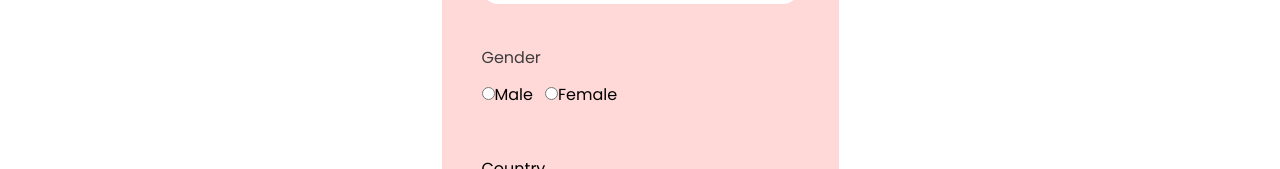
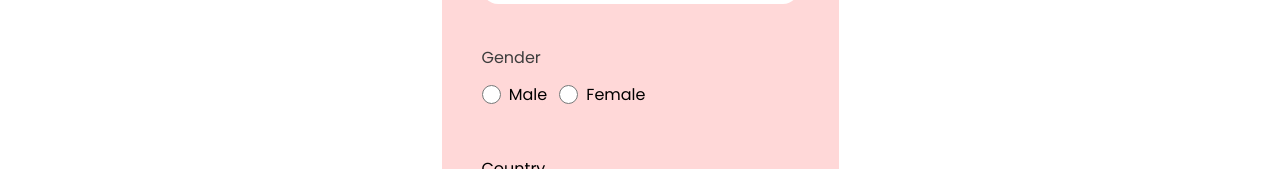
Before and after one commit to arpanaditya/BabyShop, a Next.js app: page /apply_for_job in a window 1280 px wide. Shown: the part 708-877 px from the top of the page. Built offline with nearby package versions, Linux system fonts and the light colour scheme.

Commit message:
Radio buttons modified

```diff
--- a/pages/apply_for_job.js
+++ b/pages/apply_for_job.js
@@ -64,9 +64,8 @@ const Apply_for_job = () => {
 <br/>
               <p >Gender</p>
 
-              <div>
+              <div className='radio_container'>
                 <input
-              className='input_res'
                 type="radio"
                 id='male'
                 name="gender" />
--- a/styles/globals.css
+++ b/styles/globals.css
@@ -396,6 +396,17 @@ a {
   flex-direction: column;
 }
 
+input[type="radio"] {
+  height: 1.2rem;
+  width: 1.2rem;
+  margin-right: 0.5rem;
+}
+
+.radio_container {
+  display: flex;
+  align-items: center;
+}
+
 .ch_contain {
   display: flex;
   justify-content: center;
```
Lines whose indentation alone changed are shown as unchanged.
